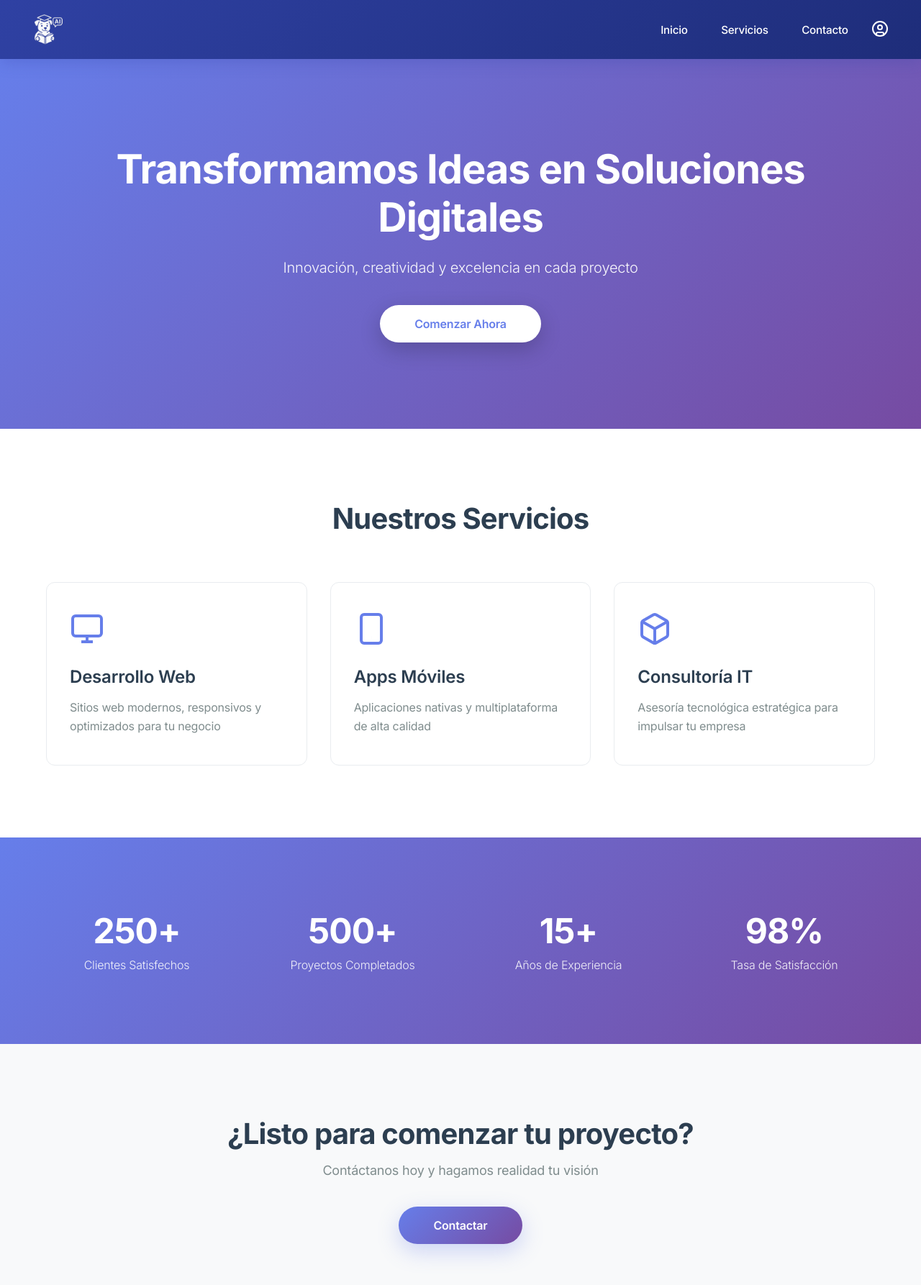
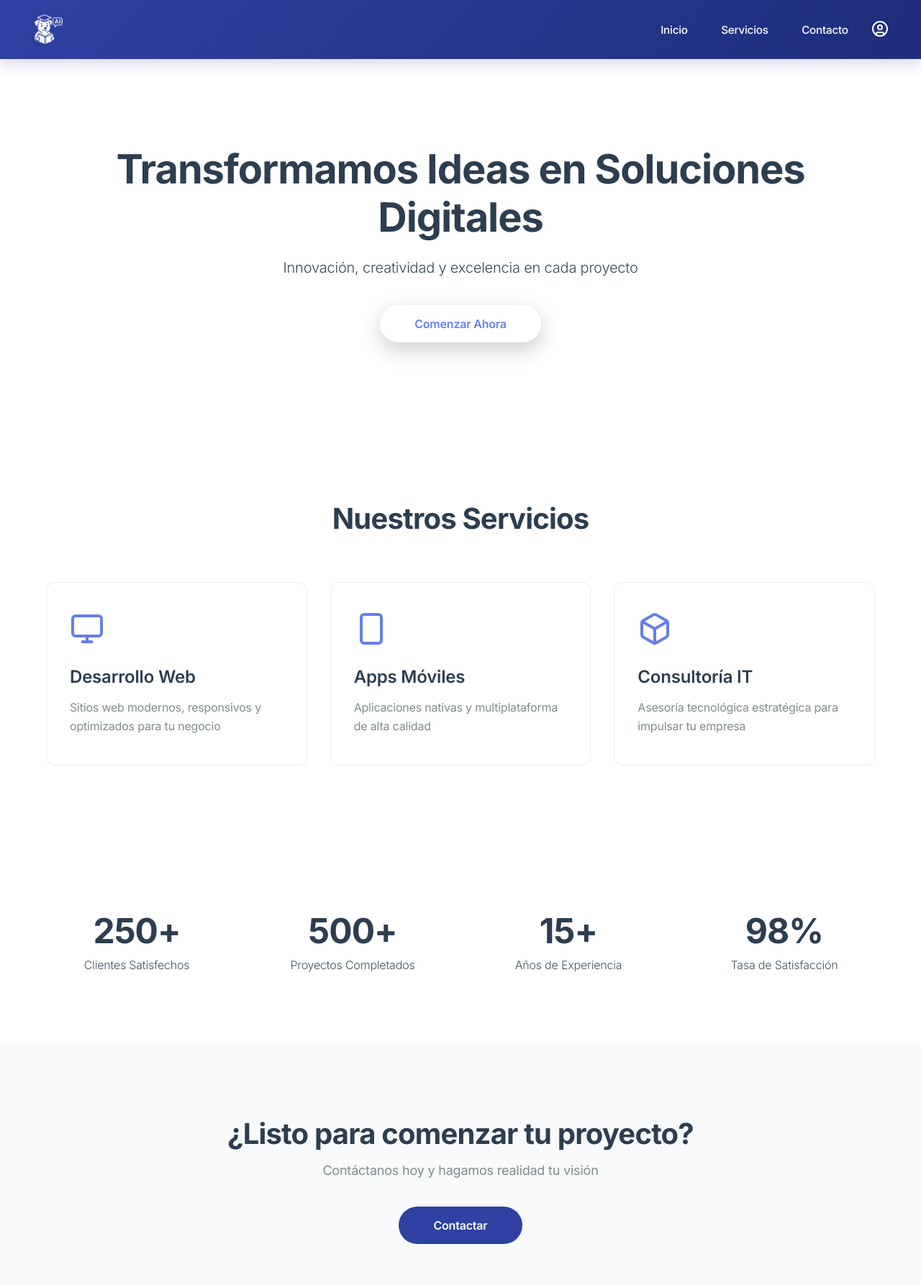
Before and after one commit to JuanMalaver1511/corrector-ia, an Angular app in the folder frontend/: page /inicio in a window 1280 px wide. Shown: the top 1786 px of the page at 72% size. Built offline with nearby package versions, Linux system fonts and the light colour scheme; sample sign-in values are in the browser's storage.

Commit message:
Actualizar estilos de la sección Hero y Stats; cambiar fondos a colores sólidos y ajustar colores de texto

```diff
--- a/frontend/src/app/components/inicio/inicio.css
+++ b/frontend/src/app/components/inicio/inicio.css
@@ -18,8 +18,8 @@
 
 /* Hero Section */
 .hero {
-  background: linear-gradient(135deg, #667eea 0%, #764ba2 100%);
-  color: var(--white);
+  background: #ffff;
+  color: var(--primary-color);
   padding: 120px 0;
   text-align: center;
 }
@@ -114,8 +114,8 @@
 /* Stats Section */
 .stats {
   padding: 80px 0;
-  background: linear-gradient(135deg, #667eea 0%, #764ba2 100%);
-  color: var(--white);
+  background: #ffff;
+  color: var(--primary-color);
 }
 
 .stats-grid {
@@ -164,7 +164,7 @@
 }
 
 .cta-button-secondary {
-  background: linear-gradient(135deg, #667eea 0%, #764ba2 100%);
+  background: #2f41a3;
   color: var(--white);
   border: none;
   padding: 16px 48px;
@@ -173,7 +173,6 @@
   border-radius: 50px;
   cursor: pointer;
   transition: var(--transition);
-  box-shadow: 0 10px 30px rgba(102, 126, 234, 0.3);
 }
 
 .cta-button-secondary:hover {
```
